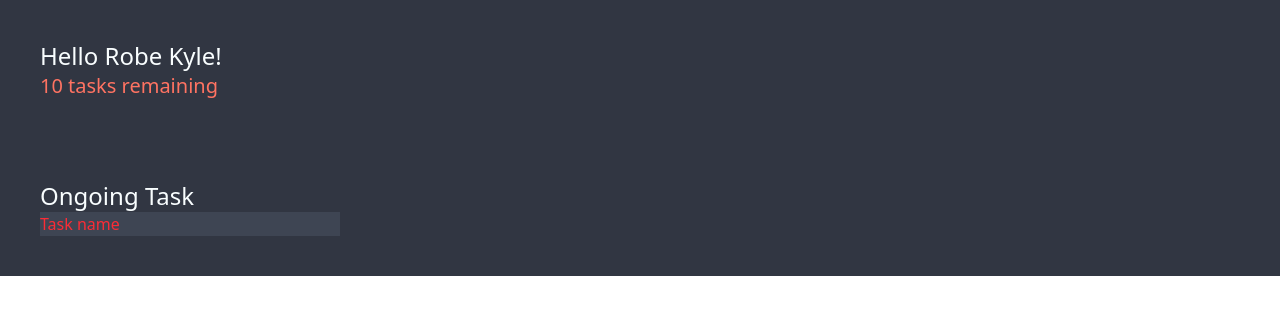
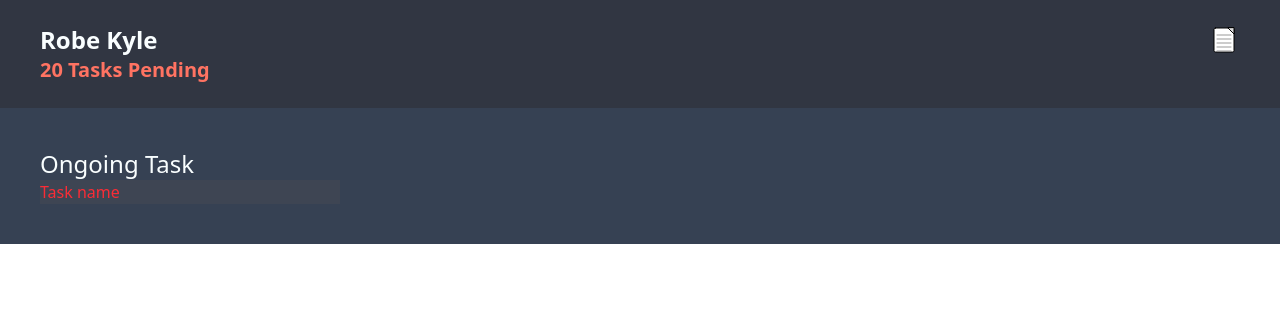
Before and after one commit to Wise-394/todo-react, a Next.js app: page / in a window 1280 px wide. Shown: the top 314 px of the page. Built offline with nearby package versions, Linux system fonts and the light colour scheme.

Commit message:
modify header and make user data dynamic

```diff
--- a/src/app/components/header.tsx
+++ b/src/app/components/header.tsx
@@ -1,12 +1,24 @@
-export default function Header() {
+import NotepadIcon from './logo';
+
+type HeaderProps = {
+  userName: string;
+  taskNumber: number;
+};
+
+export default function Header({ userName, taskNumber }: HeaderProps) {
   return (
-    <div className="p-4 sm:p-6 md:p-8 lg:p-10 bg-primary">
-      <h1 className="text-base sm:text-lg md:text-xl lg:text-2xl text-white">
-        Hello Robe Kyle!
-      </h1>
-      <h2 className="text-sm sm:text-base md:text-lg lg:text-xl text-secondary">
-        10 tasks remaining
-      </h2>
+    <div className="flex justify-between p-4 sm:p-6 md:p-8 lg:px-10 lg:py-6 bg-primary">
+      <div>
+        <h1 className="text-base font-bold sm:text-lg md:text-xl lg:text-2xl text-white">
+          {userName}
+        </h1>
+        <h2 className="text-sm font-bold sm:text-base md:text-lg lg:text-xl text-secondary">
+          {taskNumber} Tasks Pending
+        </h2>
+      </div>
+      <div>
+        <NotepadIcon />
+      </div>
     </div>
   );
 }
--- /dev/null
+++ b/src/app/components/logo.tsx
@@ -0,0 +1,33 @@
+import React from 'react';
+
+interface NotepadIconProps extends React.SVGProps<SVGSVGElement> {
+  width?: number;
+  height?: number;
+}
+
+const NotepadIcon: React.FC<NotepadIconProps> = ({ width = 32, height = 32, ...props }) => (
+  <svg
+    viewBox="0 0 64 64"
+    fill="none"
+    stroke="currentColor"
+    strokeWidth={2}
+    strokeLinejoin="round"
+    strokeLinecap="round"
+    width={width}
+    height={height}
+    {...props}
+  >
+    {/* Notepad outline */}
+    <rect x="12" y="8" width="40" height="48" rx="3" ry="3" fill="#fff" stroke="currentColor" />
+    {/* Folded corner */}
+    <path d="M 52 8 L 52 20 L 40 8 Z" fill="#ddd" stroke="currentColor" />
+    {/* Lines on paper */}
+    <line x1="18" y1="22" x2="46" y2="22" stroke="#999" />
+    <line x1="18" y1="30" x2="46" y2="30" stroke="#999" />
+    <line x1="18" y1="38" x2="46" y2="38" stroke="#999" />
+    <line x1="18" y1="46" x2="46" y2="46" stroke="#999" />
+    <line x1="18" y1="54" x2="46" y2="54" stroke="#999" />
+  </svg>
+);
+
+export default NotepadIcon;
--- a/src/app/layout.tsx
+++ b/src/app/layout.tsx
@@ -9,10 +9,15 @@ export const metadata: Metadata = {
 };
 
 export default function RootLayout() {
+  const user1 = {
+    userName: "Robe Kyle",
+    taskNumber: 20
+  };
+
   return (
     <html lang="en">
       <body>
-        <Header/>
+        <Header userName={user1.userName} taskNumber={user1.taskNumber}/>
         <Page/>
       </body>
     </html>
--- a/src/app/page.tsx
+++ b/src/app/page.tsx
@@ -2,7 +2,7 @@ import TaskCard from "./components/task-card";
 
 export default function Home() {
   return (
-    <div className="p-4 sm:p-6 md:p-8 lg:p-10 bg-primary">
+    <div className="p-4 sm:p-6 md:p-8 lg:p-10 bg-gray-700">
       <p className="text-base sm:text-lg md:text-xl lg:text-2xl text-white">Ongoing Task</p>
       <div className="flex flex-col md:flex-row gap-4">
         <TaskCard />
```
